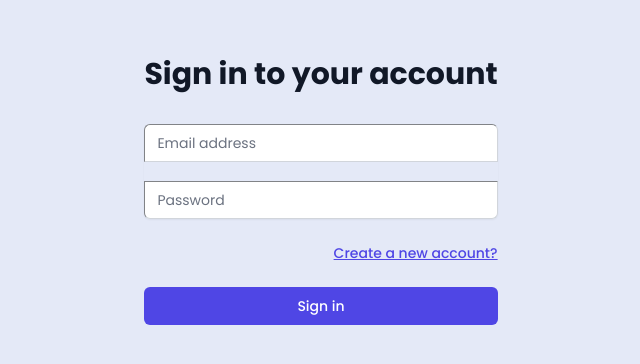
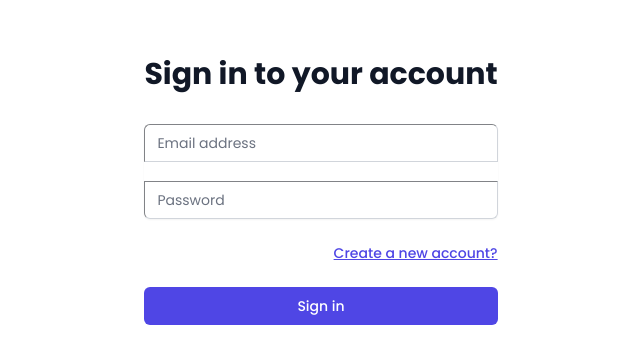
Before and after one commit to jydoskey/dashboard, a Vue app: page / in a window 1280 px wide. Shown: the part 222-586 px from the top of the page, without its empty margins (319-959 px from the left). Built offline with nearby package versions, Linux system fonts and the light colour scheme.

Commit message:
updated default background color

```diff
--- a/src/assets/base.css
+++ b/src/assets/base.css
@@ -84,7 +84,7 @@
 body {
   min-height: 100vh;
   color: var(--color-text);
-  background: var(--body-color);
+  background: var(--color-background);
   transition: var(--tran-04);
   transition: color 0.5s, background-color 0.5s;
   line-height: 1.6;
```
